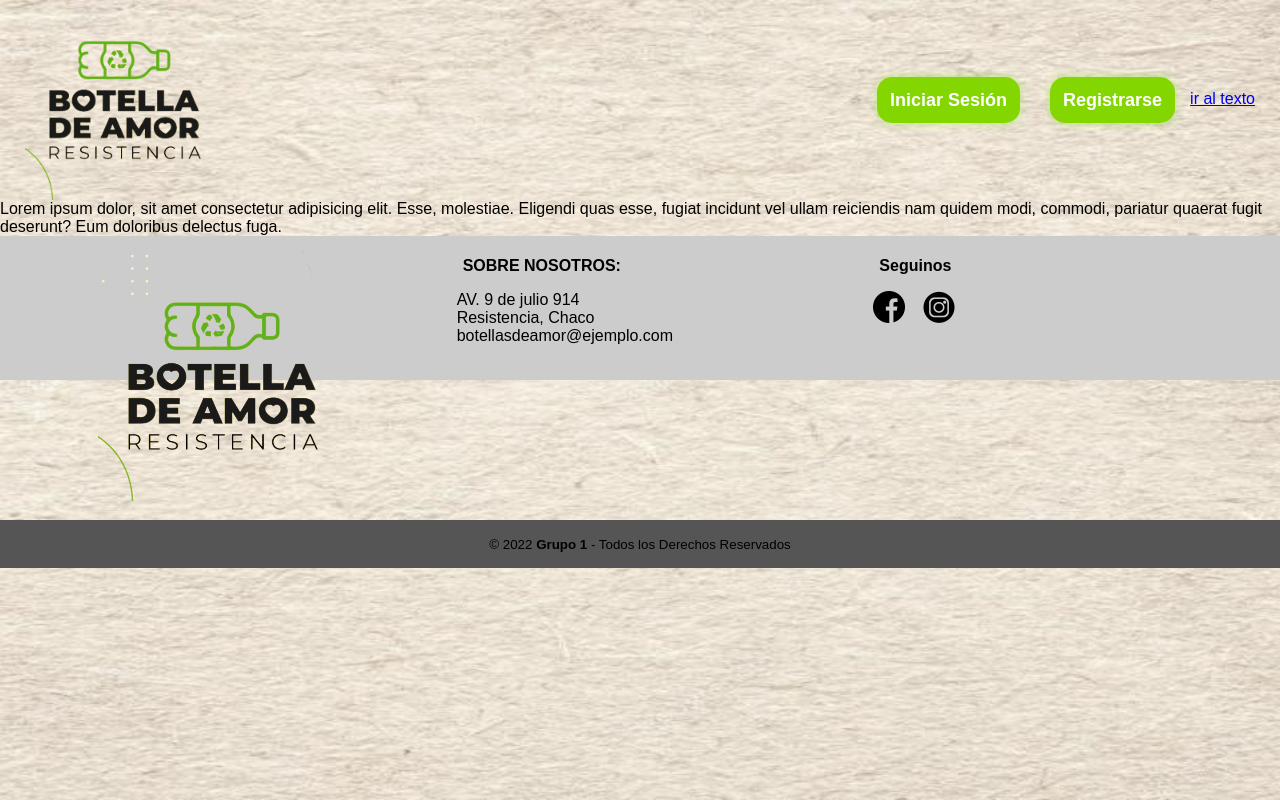
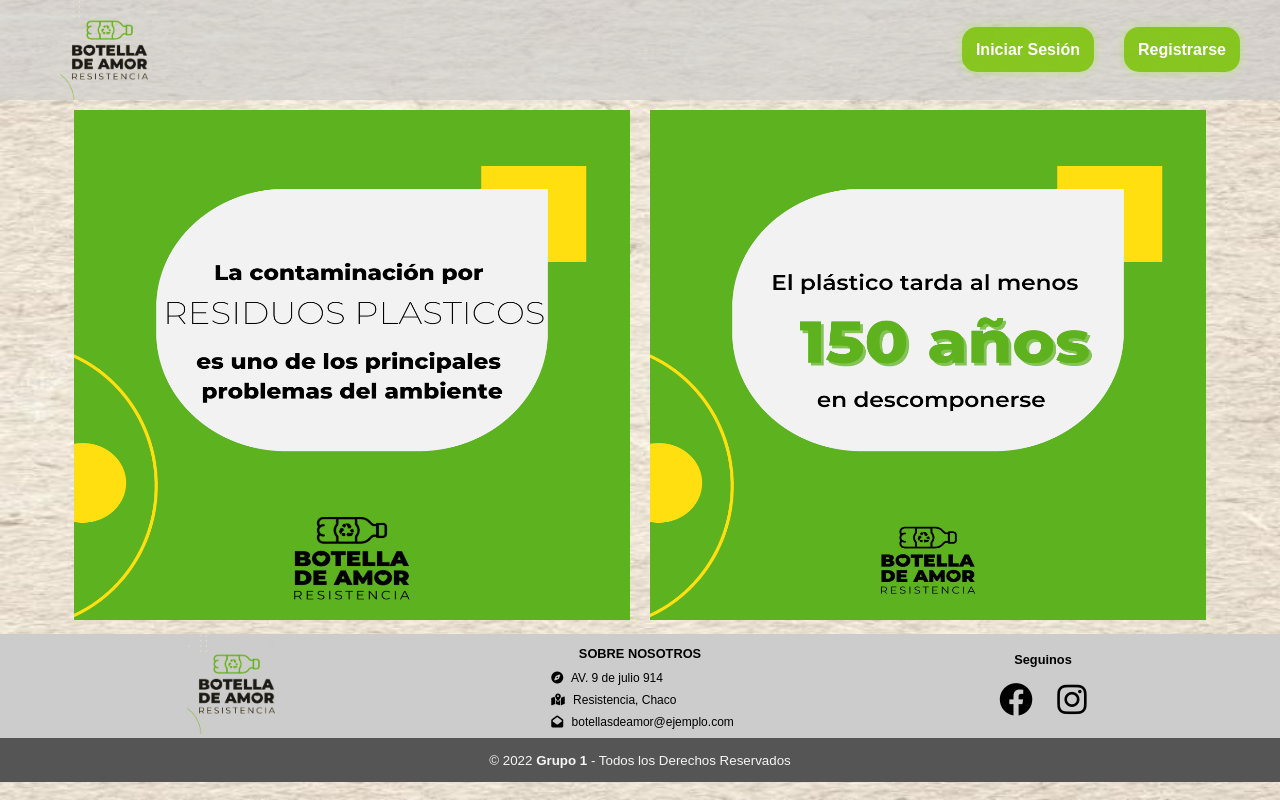
Before and after one commit to AlexLopezz/Fundacion_Info2022, a Django app: page / in a window 1280 px wide. Run offline with Django 3.2, Linux system fonts and the light colour scheme; some libraries are stand-ins or nearby versions.

Commit message:
editando registro y pagina Home

```diff
--- a/static/main1.css
+++ b/static/main1.css
@@ -1,16 +1,17 @@
 * {
     margin: 0;
-    padding:0;
+    padding: 0;
     box-sizing: border-box;
     font-family: Arial, Helvetica, sans-serif;
 }
 
-body{
+body {
     background-image: url('/static/img/fondo.jpg');
     background-position: center;
     background-repeat: no-repeat;
     background-size: 100% 100%;
     background-attachment: fixed;
+    position: absolute;
 }
 
 nav {
@@ -18,13 +19,14 @@ nav {
     justify-content: space-between;
     align-items: center;
     width: 100%;
-    height: 200px;
-    padding:0px 25px;
+    height: 100px;
+    padding: 0 25px;
+    background-color: rgba(204, 204, 204, 0.645);
 }
 
 nav img {
-    width:200px;
-
+    width: 100px;
+    margin-left: 35px;
 }
 
 nav ul {
@@ -32,18 +34,64 @@ nav ul {
 
 }
 
-nav ul li{
+nav ul li {
     list-style: none;
 }
 
-nav ul li a{
+nav ul li a {
     margin: 15px;
-    padding: 13px;
+    padding: 14px;
     text-decoration: none;
-    background-color: #84d600;
+    background-color: #7dc40be4;
     color: white;
     border-radius: 15px;
-    box-shadow: 0px 0px 10px #bce082;
-    font-size: 18px;
+    box-shadow: 0 0 10px #bce082;
+    font-size: 16px;
     font-weight: 600;
 }
+
+nav ul li a:hover {
+    background-color: #619a07;
+    transition: all 0.4s;
+}
+
+.slider {
+    width: 90%;
+    margin: auto;
+    overflow: hidden;
+}
+.slider ul {
+    padding: 0;
+    display: flex;
+    justify-content:center;
+    align-items:center;
+    width: 350%;
+    animation: cambio 25s infinite alternate linear;
+}
+
+.slider ul li {
+    width:400%;
+    list-style: none;
+    margin: 10px;
+    text-align: center;
+}
+
+.slider img {
+    width:100%;
+    height:510px;
+}
+
+@keyframes cambio {
+    0% { margin-left: 0; }
+    20% { margin-left: 0; }
+
+    25% { margin-left:-100%}
+    45% { margin-left: -100%;}
+
+    50% { margin-left: -200%; }
+    70% { margin-left: -200%; }
+
+    75% { margin-left: -250%; }
+    100% { margin-left: -250%; }
+
+}
--- a/static/registration/footerr.css
+++ b/static/registration/footer.css
@@ -2,6 +2,8 @@ footer{
     height: 9rem;
     width: 100%;
     background-color: #ccc;
+    position: relative;
+    bottom: 0;
 }
 .pie-pagina .grupo-1{
     width: 100%;
@@ -9,8 +11,11 @@ footer{
     margin: auto;
     display: grid;
     grid-template-columns: repeat(3, 1fr);
-    grid-gap: 50px;
-    padding: 15px 0px;
+    grid-gap: 9px;
+    place-items: center;
+}
+.pie-pagina .grupo-1 .box {
+    height: 100;
 }
 .pie-pagina .grupo-1 .box .logo-footer{
     width: 100%;
@@ -20,31 +25,50 @@ footer{
     align-items: center;
 }
 .pie-pagina .grupo-1 .box .logo-footer img{
-    width: 250px;
+    width: 100px;
 }
 .pie-pagina .grupo-1 .box h2{
-    margin-bottom: 10px;
-    font-size: 1rem;
+    text-align: center;
+    font-size: 0.8rem;
     padding: 6px;
 }
-.pie-pagina .grupo-1 .red-social a{
+.pie-pagina .grupo-1 .box p {
+    font-size: 12px;
+}
+
+.pie-pagina .grupo-1 .box p i{
+    padding: 5px;
+}
+
+.pie-pagina .grupo-1 .box p i:hover {
+    color: darkblue;
+}
+.pie-pagina .grupo-1 .box .red-social a{
     display: inline-block;
-    width: 45px;
-    height: 45px;
+    font-size: 2.1rem;
     line-height: 20px;
-    list-style-type: none;
+    text-decoration: none;
+    color: black;
+    margin: 10px;
+}
+
+.pie-pagina .grupo-1 .red-social a  .fa-facebook:hover {
+    color: blue;
+    transition: all 0.1s;
+}
+
+.pie-pagina .grupo-1 .red-social a  .fa-instagram:hover {
+    color: deeppink;
+    transition: all 0.1s;
 }
 .pie-pagina .grupo-2{
-    padding: 15px 10px;
+    padding: 13px 10px;
     text-align: center;
     background-color: #565555;
+    color: #f5f5f5;
+    text-decoration: none;
 }
-.fb-btn{
-    max-width: 2rem;
-}
-.ig-btn{
-    max-width: 2rem;
-}
+
 @media screen and (max-width:800px){
     .pie-pagina .grupo-1{
         width: 80%;
--- a/templates/base.html
+++ b/templates/base.html
@@ -7,10 +7,8 @@
     <meta charset="UTF-8">
     <meta http-equiv="X-UA-Compatible" content="IE=edge">
     <meta name="viewport" content="width=device-width, initial-scale=1.0">
-    <link rel="stylesheet" href="{% static 'main1.css'%}">
-    <link rel="stylesheet" href="{% static 'registration/footerr.css' %}">
-
-
+    <link rel="stylesheet" href="{% static 'registration/footer.css' %}">
+    <link rel="stylesheet" href="https://cdnjs.cloudflare.com/ajax/libs/font-awesome/6.1.2/css/all.min.css" integrity="sha512-1sCRPdkRXhBV2PBLUdRb4tMg1w2YPf37qatUFeS7zlBy7jJI8Lf4VHwWfZZfpXtYSLy85pkm9GaYVYMfw5BC1A==" crossorigin="anonymous" referrerpolicy="no-referrer" />
    {% block title %}
    {% endblock title %}
 
--- a/templates/home.html
+++ b/templates/home.html
@@ -1,6 +1,7 @@
 {% extends 'base.html' %}
 {% load static %}
 {% block title %}
+<link rel="stylesheet" href="{% static 'main1.css'%}">
 <title>BOTELLAS DE AMOR</title>
 {% endblock title %}
 
@@ -26,10 +27,25 @@
                 <a href="{% url 'registro' %}">Registrarse</a>
             </li>
             {% endif %}
-            <a href="#text">ir al texto</a>
         </ul>
     </nav>
 
-    <p id="text">Lorem ipsum dolor, sit amet consectetur adipisicing elit. Esse, molestiae. Eligendi quas esse, fugiat incidunt vel ullam reiciendis nam quidem modi, commodi, pariatur quaerat fugit deserunt? Eum doloribus delectus fuga.</p>
-
+    <div class="slider">
+        <ul>
+            <li>
+                <img src="{% static 'img/slider_1.png' %}" alt="botellasdeamor"></li>
+            <li>
+                <img src="{% static 'img/slider_2.png' %}" alt="botellasdeamor"></li>
+            <li>
+                <img src="{% static 'img/slider_3.png' %}" alt="botellasdeamor"></li>
+            <li>
+                <img src="{% static 'img/slider_4.png' %}" alt="botellasdeamor"></li>
+            <li>
+                <img src="{% static 'img/slider_5.png' %}" alt="botellasdeamor"></li>
+            <li>
+                <img src="{% static 'img/slider_6.png' %}" alt="botellasdeamor"></li>
+            <li>
+                <img src="{% static 'img/slider_7.png' %}" alt="botellasdeamor"></li>
+        </ul>
+    </div>
 {% endblock contenido %}
--- a/templates/partials/footer.html
+++ b/templates/partials/footer.html
@@ -9,16 +9,16 @@
             </div>
         </div>
         <div class="box">
-            <h2>SOBRE NOSOTROS:</h2>
-            <p><i class="bi bi-building"></i> AV. 9 de julio 914</p>
-            <p><i class="bi bi-geo-alt-fill"></i> Resistencia, Chaco</p>
-            <p><i class="bi bi-envelope-fill"></i> botellasdeamor@ejemplo.com </p>
+            <h2>SOBRE NOSOTROS</h2>
+            <p><i class="fa-solid fa-compass"></i> AV. 9 de julio 914</p>
+            <p><i class="fa-solid fa-map-location-dot"></i> Resistencia, Chaco</p>
+            <p><i class="fa-solid fa-envelope-open"></i> botellasdeamor@ejemplo.com </p>
         </div>
         <div class="box">
             <h2>Seguinos</h2>
             <div class="red-social">
-                <a href="#"><img src="{% static 'img/facebook.png' %}" target="_blank" alt="facebook" class="fb-btn"></a></li>
-                <a href="#"><img src="{% static 'img/instagram.png' %}" alt="instagram" class="ig-btn"></a></li>
+                <a href="#" target="_blank"><i class="fa-brands fa-facebook"></i></a>
+                <a href="#" target="_blank"><i class="fa-brands fa-instagram"></i></a>
             </div>
         </div>
     </div>
```
Also changed, not shown: static/registration/login1.css (renamed from static/registration/login.css, +15 -20 lines), static/registration/registro1.css (renamed from static/registration/registro.css, +13 -5 lines), templates/registration/login.html (+1 -6 lines), templates/registration/registro.html (+7 -44 lines), static/img/facebook.png (deleted), static/img/instagram.png (deleted), static/img/slider_1.png (added), static/img/slider_2.png (added), static/img/slider_3.png (added), static/img/slider_4.png (added), static/img/slider_5.png (added), static/img/slider_6.png (added), static/img/slider_7.png (added).
